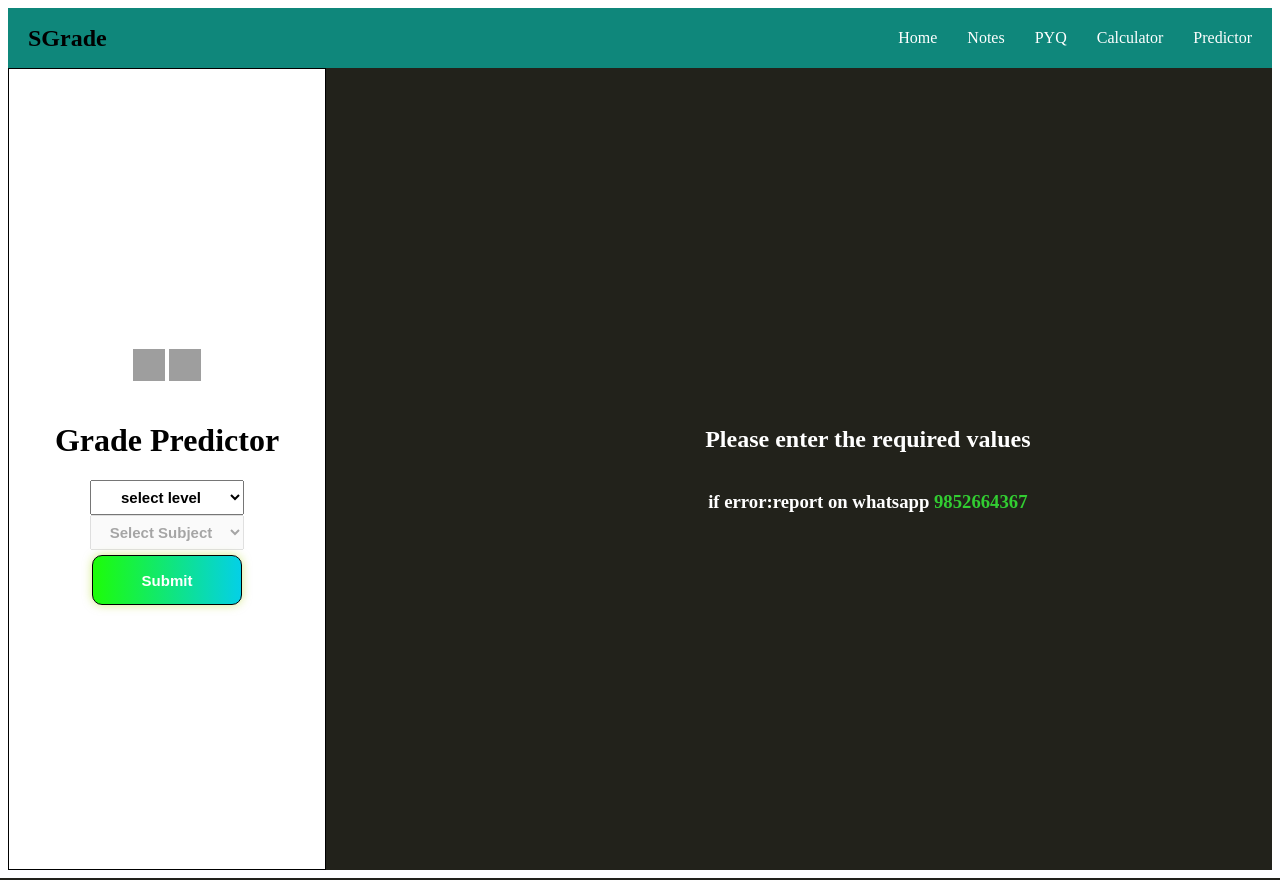
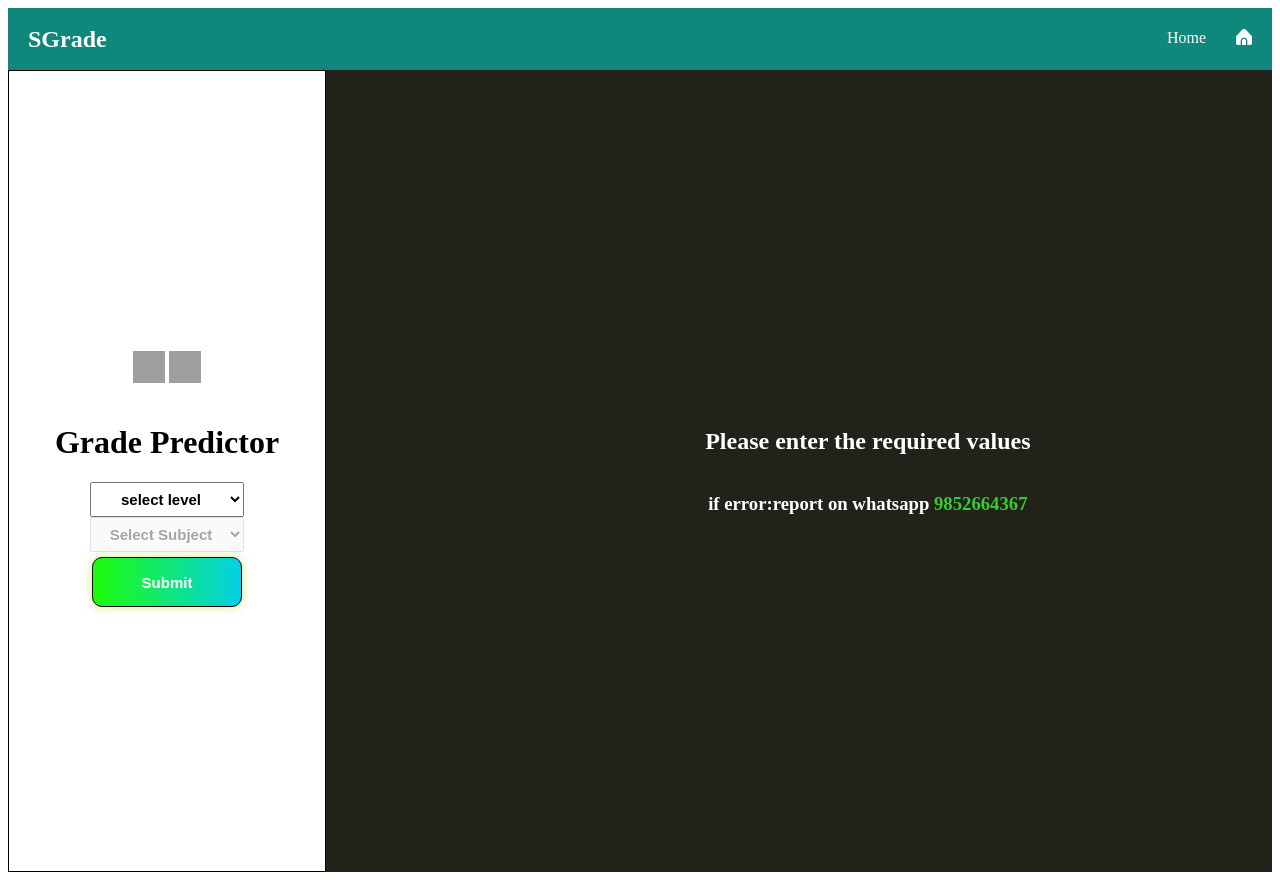
Before and after one commit to 24f1002341/gradepredictor, a Flask app: page / in a window 1280 px wide. Run offline with Flask 3, Linux system fonts and the light colour scheme; grey boxes are pictures that could not be loaded.

Commit message:
Add files via upload

```diff
--- a/templates/gpred.html
+++ b/templates/gpred.html
@@ -18,15 +18,12 @@
 
 <body>
     <header>
-    <div class="logo">SGrade</div>
-    <button class="menu-btn" onclick="toggleSidebar()">☰</button>
+    <div class="logo" style="color:white;">SGrade</div>
+    <button class="menu-btn" onclick="toggleSidebar()">☰ &lAarr;click here</button>
     <nav>
         <ul>
-            <li><a href="index.html">Home</a></li>
-            <li><a href="#">Notes</a></li>
-            <li><a href="#">PYQ</a></li>
-            <li><a href="gclac.html">Calculator</a></li>
-            <li><a href="#">Predictor</a></li>
+            <li><a href="https://sgrade.pages.dev">Home</a></li>
+            <li><a href="https://sgrade.pages.dev"><img src="static/home.png" style="height:16px;width:16px;"></a></li>
             </ul>
         </nav>
     </header>
```
Also changed, not shown: templates/gpredtable.html (+4 -7 lines), static/home.png (added).
